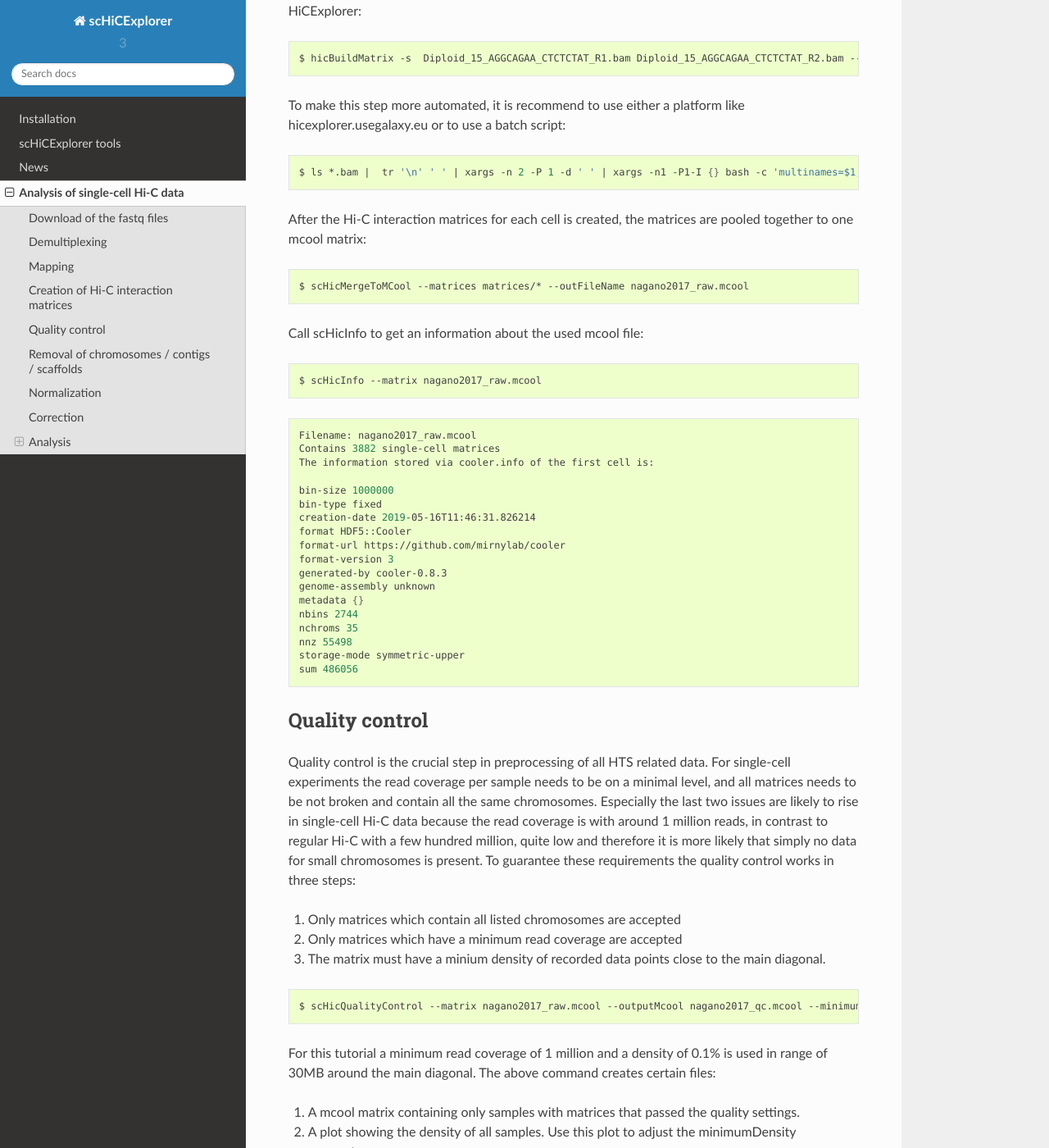
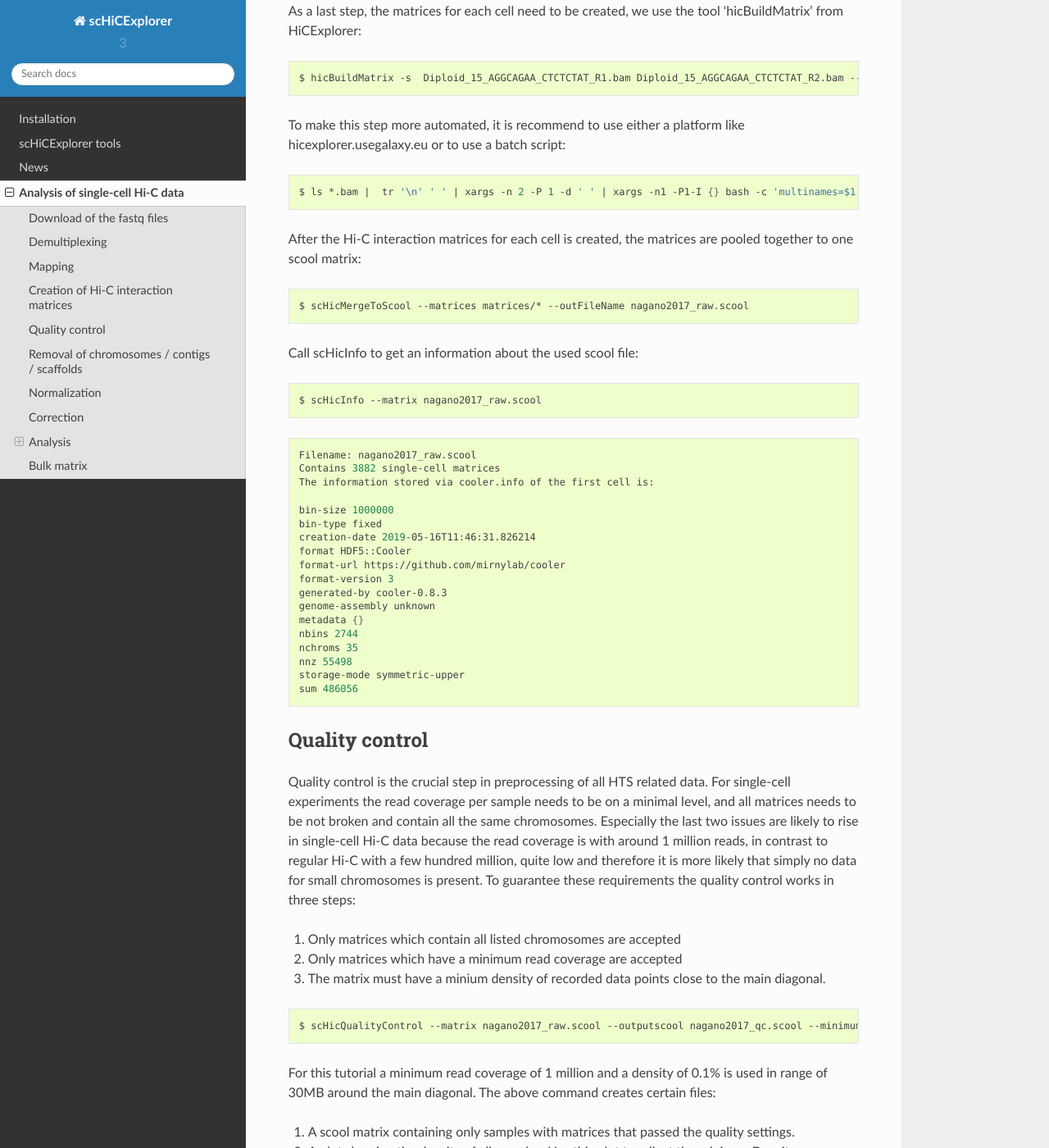
Before and after one commit to joachimwolff/scHiCExplorer, a Sphinx documentation site: the page built from docs/content/Example_analysis.rst, in a window 1280 px wide and 1400 px high, scrolled down 2951 px. Shown: the whole window at 82% size. Built offline with Sphinx 7.4.7 and the Read the Docs theme 2.0.0, drawn with Linux system fonts in a browser that asks for light colours; some of the changed text lies outside the part shown.

Commit message:
Update docs

```diff
--- a/docs/content/Example_analysis.rst
+++ b/docs/content/Example_analysis.rst
@@ -19,7 +19,7 @@
 The raw fastq data is around 1,04 TB of size and the download speed is limited to a few Mb/s by NCBI. To decrease the download time it is recommended to download the files in parallel if enough disk space is available.
 Furthermore, please consider the data needs to be demultiplexed and mapped which needs additional disk space.
 
-If you do not want to download, demultiplex, map and build the matrices on your own, two precomputed raw mcool matrices are provided on `Zenodo <https://doi.org/10.5281/zenodo.3557682>`__ in 1Mb and 10kb resolution.
+If you do not want to download, demultiplex, map and build the matrices on your own, two precomputed raw scool matrices are provided on `Zenodo <https://doi.org/10.5281/zenodo.3557682>`__ in 1Mb and 10kb resolution.
 For this tutorial we use the 1Mb resolution of the matrix to reduce computation time. The 10kb takes significant longer and needs more memory to compute.
 
 Download of the fastq files
@@ -144,23 +144,23 @@
 
 
 
-After the Hi-C interaction matrices for each cell is created, the matrices are pooled together to one mcool matrix:
+After the Hi-C interaction matrices for each cell is created, the matrices are pooled together to one scool matrix:
 
 .. code-block:: bash
 
-    $ scHicMergeToMCool --matrices matrices/* --outFileName nagano2017_raw.mcool
+    $ scHicMergeToScool --matrices matrices/* --outFileName nagano2017_raw.scool
 
 
-Call scHicInfo to get an information about the used mcool file:
+Call scHicInfo to get an information about the used scool file:
 
 .. code-block:: bash
 
-    $ scHicInfo --matrix nagano2017_raw.mcool
+    $ scHicInfo --matrix nagano2017_raw.scool
 
 
 .. code-block:: bash
 
-    Filename: nagano2017_raw.mcool
+    Filename: nagano2017_raw.scool
     Contains 3882 single-cell matrices
     The information stored via cooler.info of the first cell is:
 
@@ -195,11 +195,11 @@
 
 .. code-block:: bash
 
-    $ scHicQualityControl --matrix nagano2017_raw.mcool --outputMcool nagano2017_qc.mcool --minimumReadCoverage 100000 --minimumDensity 0.02 --maximumRegionToConsider 30000000 --outFileNameReadCoverage read_coverage.png --outFileNameDensity density.png --threads 20 --chromosomes chr1 chr2 chr3 chr4 chr5 chr6 chr7 chr8 chr9 chr10 chr11 chr12 chr13 chr14 chr15 chr16 chr17 chr18 chr19 chrX
+    $ scHicQualityControl --matrix nagano2017_raw.scool --outputscool nagano2017_qc.scool --minimumReadCoverage 100000 --minimumDensity 0.02 --maximumRegionToConsider 30000000 --outFileNameReadCoverage read_coverage.png --outFileNameDensity density.png --threads 20 --chromosomes chr1 chr2 chr3 chr4 chr5 chr6 chr7 chr8 chr9 chr10 chr11 chr12 chr13 chr14 chr15 chr16 chr17 chr18 chr19 chrX
 
 For this tutorial a minimum read coverage of 1 million and a density of 0.1% is used in range of 30MB around the main diagonal. The above command creates certain files:
 
-1. A mcool matrix containing only samples with matrices that passed the quality settings.
+1. A scool matrix containing only samples with matrices that passed the quality settings.
 2. A plot showing the density of all samples. Use this plot to adjust the minimumDensity parameter.
 3. A plot showing the read coverage of all samples, use this plot to adjust the minimum read coverage parameter.
 4. A text report presenting quality control information.
@@ -222,12 +222,12 @@
 
 .. code-block:: bash
 
-    $ scHicInfo --matrix nagano2017_qc.mcool
+    $ scHicInfo --matrix nagano2017_qc.scool
 
 
 .. code-block:: bash
 
-    Filename: nagano2017_raw.mcool
+    Filename: nagano2017_raw.scool
     Contains 3491 single-cell matrices
     The information stored via cooler.info of the first cell is:
 
@@ -257,7 +257,7 @@
 
 .. code-block:: bash
 
-    $ scHicAdjustMatrix -m nagano2017_qc.mcool -o nagano2017_qc_adjusted.mcool -t 20 --action keep --chromosomes chr1 chr2 chr3 chr4 chr5 chr6 chr7 chr8 chr9 chr10 chr11 chr12 chr13 chr14 chr15 chr16 chr17 chr18 chr19
+    $ scHicAdjustMatrix -m nagano2017_qc.scool -o nagano2017_qc_adjusted.scool -t 20 --action keep --chromosomes chr1 chr2 chr3 chr4 chr5 chr6 chr7 chr8 chr9 chr10 chr11 chr12 chr13 chr14 chr15 chr16 chr17 chr18 chr19
 
 
 Normalization
@@ -267,7 +267,7 @@
 
 .. code-block:: bash
 
-    $ scHicNormalize -m nagano2017_qc_adjusted.mcool -o nagano2017_normalized.mcool --threads 20
+    $ scHicNormalize -m nagano2017_qc_adjusted.scool -o nagano2017_normalized.scool --threads 20
 
 
 Correction
@@ -278,7 +278,7 @@
 
 .. code-block:: bash
 
-    $ scHicCorrectMatrices -m nagano2017_normalized.mcool -o nagano2017_corrected.mcool --threads 20
+    $ scHicCorrectMatrices -m nagano2017_normalized.scool -o nagano2017_corrected.scool --threads 20
 
 
 Analysis
@@ -315,14 +315,14 @@
 
 .. code-block:: bash
 
-    $ scHicCluster -m nagano2017_corrected.mcool --numberOfClusters 7 --clusterMethod kmeans -o clusters_raw_kmeans.txt --threads 20
+    $ scHicCluster -m nagano2017_corrected.scool --numberOfClusters 7 --clusterMethod kmeans -o clusters_raw_kmeans.txt --threads 20
 
 .. code-block:: bash
 
-    $ scHicCluster -m nagano2017_corrected.mcool --numberOfClusters 7 --clusterMethod spectral -o clusters_raw_spectral.txt --threads 20
+    $ scHicCluster -m nagano2017_corrected.scool --numberOfClusters 7 --clusterMethod spectral -o clusters_raw_spectral.txt --threads 20
 
 
-The output of all cluster algorithms is a text file containing the internal sample name of the mcool file and the associated cluster:
+The output of all cluster algorithms is a text file containing the internal sample name of the scool file and the associated cluster:
 
 ..code-block:: bash
 
@@ -353,18 +353,18 @@
 
 .. code-block:: bash
 
-    $ scHicPlotClusterProfiles -m nagano2017_corrected.mcool --clusters clusters_raw_kmeans.txt -o clusters_raw_kmeans.png --dpi 300  --threads 20
+    $ scHicPlotClusterProfiles -m nagano2017_corrected.scool --clusters clusters_raw_kmeans.txt -o clusters_raw_kmeans.png --dpi 300  --threads 20
 
 
 The cluster internal ordering can be visualized in two ways: Either by the order the samples appear in the cluster output file or by sorting with the ratio of short vs. long range contacts. Default mode is the last one.
 
 .. code-block:: bash
 
-    $ scHicPlotClusterProfiles -m nagano2017_corrected.mcool --orderBy orderByFile --clusters clusters_raw_spectral.txt -o clusters_raw_spectral_order_by_file.png --dpi 300  --threads 20
+    $ scHicPlotClusterProfiles -m nagano2017_corrected.scool --orderBy orderByFile --clusters clusters_raw_spectral.txt -o clusters_raw_spectral_order_by_file.png --dpi 300  --threads 20
 
 .. code-block:: bash
 
-    $ scHicPlotClusterProfiles -m nagano2017_corrected.mcool --orderBy svl --distanceShortRange 2000000 --distanceLongRange 12000000  --clusters clusters_raw_spectral.txt -o clusters_raw_spectral.png --dpi 300  --threads 20
+    $ scHicPlotClusterProfiles -m nagano2017_corrected.scool --orderBy svl --distanceShortRange 2000000 --distanceLongRange 12000000  --clusters clusters_raw_spectral.txt -o clusters_raw_spectral.png --dpi 300  --threads 20
 
 .. image:: ../images/clusters_raw_spectral_order_by_file.png
 
@@ -382,21 +382,21 @@
 
 .. code-block:: bash
 
-    $ scHicCluster -m nagano2017_corrected.mcool --numberOfClusters 7 --clusterMethod spectral -o clusters_knn_spectral.txt --threads 20 -drm knn
+    $ scHicCluster -m nagano2017_corrected.scool --numberOfClusters 7 --clusterMethod spectral -o clusters_knn_spectral.txt --threads 20 -drm knn
 
 .. code-block:: bash
 
-    $ scHicPlotClusterProfiles -m nagano2017_corrected.mcool --orderBy orderByFile --clusters clusters_knn_spectral.txt -o clusters_knn_spectral.png --dpi 300  --threads 20
+    $ scHicPlotClusterProfiles -m nagano2017_corrected.scool --orderBy orderByFile --clusters clusters_knn_spectral.txt -o clusters_knn_spectral.png --dpi 300  --threads 20
 
 .. image:: ../images/clusters_knn_spectral.png
 
 .. code-block:: bash
 
-    $ scHicCluster -m nagano2017_corrected.mcool --numberOfClusters 7 --clusterMethod kmeans -o clusters_knn_kmeans.txt --threads 20 -drm knn
+    $ scHicCluster -m nagano2017_corrected.scool --numberOfClusters 7 --clusterMethod kmeans -o clusters_knn_kmeans.txt --threads 20 -drm knn
 
 .. code-block:: bash
 
-    $ scHicPlotClusterProfiles -m nagano2017_corrected.mcool --orderBy orderByFile --clusters clusters_knn_kmeans.txt -o clusters_knn_kmeans.png --dpi 300  --threads 20
+    $ scHicPlotClusterProfiles -m nagano2017_corrected.scool --orderBy orderByFile --clusters clusters_knn_kmeans.txt -o clusters_knn_kmeans.png --dpi 300  --threads 20
 
 .. image:: ../images/clusters_knn_kmeans.png
 
@@ -418,22 +418,22 @@
 
 .. code-block:: bash
 
-    $ scHicClusterMinHash -m nagano2017_corrected.mcool --numberOfHashFunctions 1200  --numberOfClusters 7 --clusterMethod kmeans -o clusters_minhash_kmeans.txt --threads 20
+    $ scHicClusterMinHash -m nagano2017_corrected.scool --numberOfHashFunctions 1200  --numberOfClusters 7 --clusterMethod kmeans -o clusters_minhash_kmeans.txt --threads 20
 
 .. code-block:: bash
 
-    $ scHicClusterMinHash -m nagano2017_corrected.mcool --numberOfHashFunctions 1200 --numberOfClusters 7 --clusterMethod spectral -o clusters_minhash_spectral.txt --threads 20
+    $ scHicClusterMinHash -m nagano2017_corrected.scool --numberOfHashFunctions 1200 --numberOfClusters 7 --clusterMethod spectral -o clusters_minhash_spectral.txt --threads 20
 
 
 To visualize the results run:
 
 .. code-block:: bash
 
-    $ scHicPlotClusterProfiles -m nagano2017_corrected.mcool --clusters clusters_minhash_kmeans.txt -o clusters_minhash_kmeans.png --dpi 300 --threads 20
+    $ scHicPlotClusterProfiles -m nagano2017_corrected.scool --clusters clusters_minhash_kmeans.txt -o clusters_minhash_kmeans.png --dpi 300 --threads 20
 
 .. code-block:: bash
 
-    $ scHicPlotClusterProfiles -m nagano2017_corrected.mcool --clusters clusters_minhash_spectral.txt -o clusters_minhash_spectral.png --dpi 300 --threads 20
+    $ scHicPlotClusterProfiles -m nagano2017_corrected.scool --clusters clusters_minhash_spectral.txt -o clusters_minhash_spectral.png --dpi 300 --threads 20
 
 The clustered samples based on the dimension reduction with MinHash are way more meaningful in comparison to the raw clustered data:
 
@@ -455,22 +455,22 @@
 
 .. code-block:: bash
 
-    $ scHicClusterSVL -m nagano2017_corrected.mcool --distanceShortRange 2000000 --distanceLongRange 12000000 --numberOfClusters 7 --clusterMethod kmeans -o clusters_svl_kmeans.txt --threads 20
+    $ scHicClusterSVL -m nagano2017_corrected.scool --distanceShortRange 2000000 --distanceLongRange 12000000 --numberOfClusters 7 --clusterMethod kmeans -o clusters_svl_kmeans.txt --threads 20
 
 .. code-block:: bash
 
-    $ scHicClusterSVL -m nagano2017_corrected.mcool --distanceShortRange 2000000 --distanceLongRange 12000000 --numberOfClusters 7 --clusterMethod spectral -o clusters_svl_spectral.txt --threads 20
+    $ scHicClusterSVL -m nagano2017_corrected.scool --distanceShortRange 2000000 --distanceLongRange 12000000 --numberOfClusters 7 --clusterMethod spectral -o clusters_svl_spectral.txt --threads 20
 
 
 To visualize the results run:
 
 .. code-block:: bash
 
-    $ scHicPlotClusterProfiles -m nagano2017_corrected.mcool --clusters clusters_svl_kmeans.txt -o clusters_svl_kmeans.png --dpi 300 --threads 20
+    $ scHicPlotClusterProfiles -m nagano2017_corrected.scool --clusters clusters_svl_kmeans.txt -o clusters_svl_kmeans.png --dpi 300 --threads 20
 
 .. code-block:: bash
 
-    $ scHicPlotClusterProfiles -m nagano2017_corrected.mcool --clusters clusters_svl_spectral.txt -o clusters_svl_spectral.png --dpi 300 --threads 20
+    $ scHicPlotClusterProfiles -m nagano2017_corrected.scool --clusters clusters_svl_spectral.txt -o clusters_svl_spectral.png --dpi 300 --threads 20
 
 
 The results of the clustering with the SVL dimension reduction technique:
@@ -490,11 +490,11 @@
 
 .. code-block:: bash
 
-    $ scHicClusterCompartments -m nagano2017_corrected.mcool --binarization --numberOfClusters 7 --clusterMethod kmeans -o clusters_compartments_kmeans.txt --threads 20
+    $ scHicClusterCompartments -m nagano2017_corrected.scool --binarization --numberOfClusters 7 --clusterMethod kmeans -o clusters_compartments_kmeans.txt --threads 20
 
 .. code-block:: bash
 
-    $ scHicClusterCompartments -m nagano2017_corrected.mcool --binarization --numberOfClusters 7 --clusterMethod spectral -o clusters_compartments_spectral.txt --threads 20
+    $ scHicClusterCompartments -m nagano2017_corrected.scool --binarization --numberOfClusters 7 --clusterMethod spectral -o clusters_compartments_spectral.txt --threads 20
 
 
 
@@ -502,11 +502,11 @@
 
 .. code-block:: bash
 
-    $ scHicPlotClusterProfiles -m nagano2017_corrected.mcool --clusters clusters_compartments_kmeans.txt -o clusters_compartments_kmeans.png --dpi 300 --threads 20
+    $ scHicPlotClusterProfiles -m nagano2017_corrected.scool --clusters clusters_compartments_kmeans.txt -o clusters_compartments_kmeans.png --dpi 300 --threads 20
 
 .. code-block:: bash
 
-    $ scHicPlotClusterProfiles -m nagano2017_corrected.mcool --clusters clusters_compartments_spectral.txt -o clusters_compartments_spectral.png --dpi 300 --threads 20
+    $ scHicPlotClusterProfiles -m nagano2017_corrected.scool --clusters clusters_compartments_spectral.txt -o clusters_compartments_spectral.png --dpi 300 --threads 20
 
 .. image:: ../images/clusters_compartments_kmeans.png
 
@@ -525,11 +525,11 @@
 
 .. code-block:: bash
 
-    $ scHicConsensusMatrices -m nagano2017_corrected.mcool --clusters clusters_minhash_kmeans.txt -o consensus_matrix_minhash_kmeans.mcool --threads 20
+    $ scHicConsensusMatrices -m nagano2017_corrected.scool --clusters clusters_minhash_kmeans.txt -o consensus_matrix_minhash_kmeans.scool --threads 20
 
 .. code-block:: bash
 
-    $ scHicPlotConsensusMatrices -m consensus_matrix_minhash_kmeans.mcool -o consensus_matrix_minhash_kmeans.png --threads 20 --chromosomes chr6
+    $ scHicPlotConsensusMatrices -m consensus_matrix_minhash_kmeans.scool -o consensus_matrix_minhash_kmeans.png --threads 20 --chromosomes chr6
 
 
 In the following plots for different dimension reduction techniques are shown:
@@ -551,3 +551,27 @@
 .. image:: ../images/consensus_svl_spectral.png
 
 .. image:: ../images/consensus_raw_spectral.png
+
+
+
+Bulk matrix
+-----------
+
+
+All single-cell matrices can be added together to one bulk matrix with the following command:
+
+.. code-block:: bash
+
+    $ scHicCreateBulkMatrix -m nagano2017_corrected.scool -o nagano2017_bulk.cool -t 4
+
+
+The resulting cool matrix can be plotted with HiCExplorer hicPlotMatrix:
+
+.. code-block:: bash
+
+    $ hicPlotMatrix -m nagano_1MB_bulk.cool --log1p -o nagano_bulk.png --dpi 300 --chromosomeOrder chr1 chr2 chr3 chr4 chr5 chr6 chr7 chr8 chr9 chr10 chr11 chr12 chr13 chr14 chr15 chr16 chr17 chr18 chr19 chrX --fontsize 5 --rotationX 45
+
+
+   .. image:: ../images/nagano_bulk.parse_arguments
+
+   Nagano 2017 1 Mb resolution bulk matrix.
```
Also changed, not shown: other parts of docs/content/Example_analysis.rst (+1 -1 lines), docs/content/tools/scHicCreateBulkMatrix.rst (added, +13 -0 lines), 1 other file.
